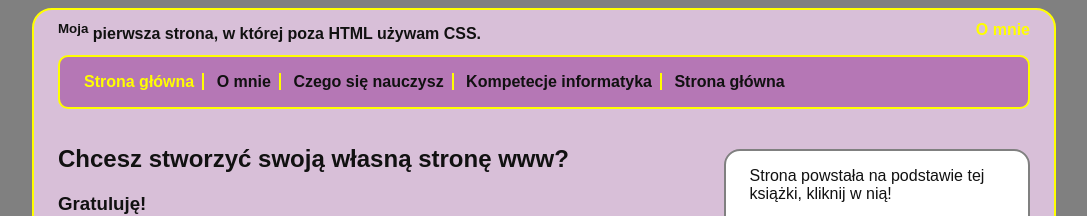
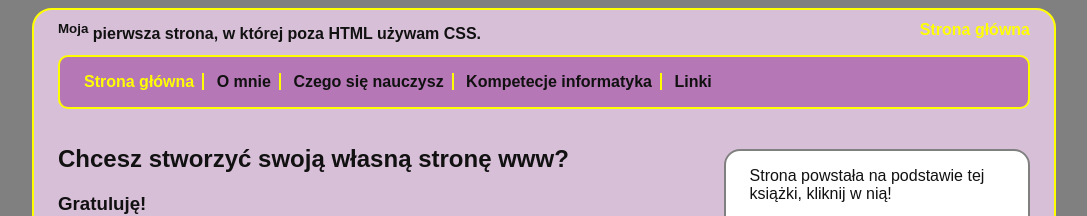
Before and after one commit to info1do8/info1do8.github.io, a plain HTML site: page index.html in a window 1280 px wide. Shown: the top 216 px of the page, without its empty margins (96-1183 px from the left). Drawn offline with Linux system fonts and the light colour scheme.

Commit message:
prawa strona nagłówka

```diff
--- a/index.html
+++ b/index.html
@@ -8,7 +8,7 @@
 <body>
  <header>
 	<p> <sup>Moja</sup> pierwsza strona, w której poza HTML używam CSS.</p>
-   	<h1>O mnie</h1>
+   	<h1>Strona główna</h1>
 
 	<nav>	<!--* lista, ale jako nawigacja -->
 	<ul>
@@ -16,7 +16,7 @@
 		<li><a href="o-mnie.html">O mnie</a></li>
 		<li><a href="spis.html">Czego się nauczysz</a></li>
 		<li><a href="kompetencje.html">Kompetecje informatyka</a></li>
-		<li><a href="linki.html">Strona główna</a></li>
+		<li><a href="linki.html">Linki</a></li>
 	</ul>
 	</nav>
   </header>
```
